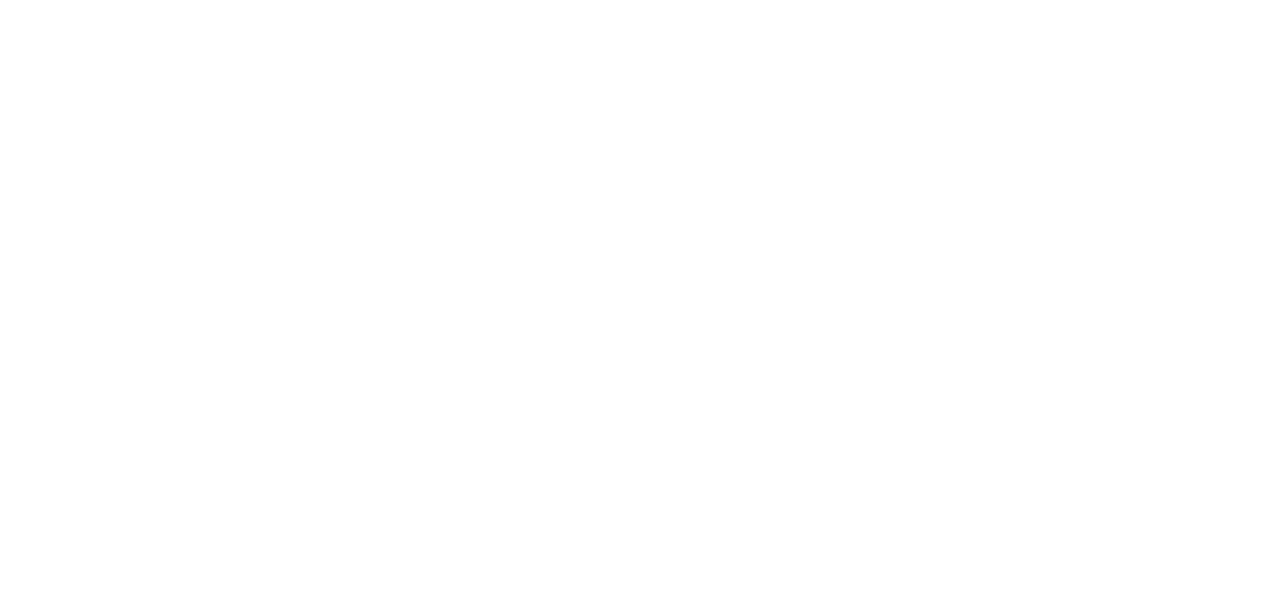
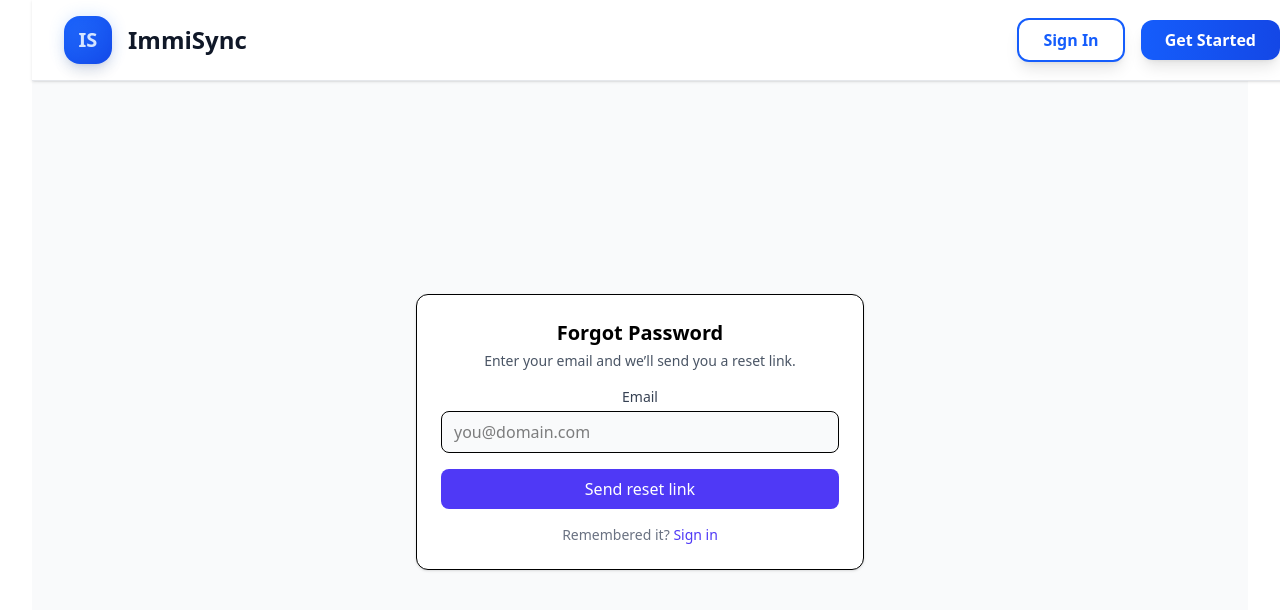
Before and after one commit to Jaswant-05/Immi-Sync, a React (Vite) app in the folder frontend/: page /forgot-password in a window 1280 px wide. Before the commit this address had no page. Shown: the top 610 px of the page. Built offline with nearby package versions, Linux system fonts and the light colour scheme.

Commit message:
Added Pages for email verification and forgot password

```diff
--- a/frontend/src/App.jsx
+++ b/frontend/src/App.jsx
@@ -17,6 +17,9 @@
 import { ClientTasks } from './pages/client/Task'
 import { Plans } from './pages/consultancy/Plans'
 import { SignIn } from './pages/signIn/signIn'
+import { ForgotPassword } from './pages/common/ForgotPassword'
+import { ResetPassword } from './pages/common/ResetPassword'
+import { VerifyEmail } from './pages/common/VerifyEmail'
 
 
 function App() {
@@ -30,6 +33,9 @@
           <Route path='/signin' element={<NavLayout> <SignIn /></NavLayout>}/>
           <Route path='/onboard' element={<NavLayout><Onboard /></NavLayout>} />
           <Route path="/plan" element={<NavLayout><Plans/></NavLayout>}/>
+          <Route path="/forgot-password" element={<NavLayout><ForgotPassword/></NavLayout>}/>
+          <Route path="/reset-password" element={<NavLayout><ResetPassword/></NavLayout>}/>
+          <Route path="/verify-email" element={<NavLayout><VerifyEmail/></NavLayout>}/>
 
           <Route path="/consultancy" element={<SideLayout />}>
             <Route path="dashboard" element={<Dashboard />} />
--- /dev/null
+++ b/frontend/src/pages/common/ForgotPassword.jsx
@@ -0,0 +1,67 @@
+import axios from "axios";
+import { useState } from "react";
+import { useNavigate, Link } from "react-router-dom";
+
+export const ForgotPassword = () => {
+  const [email, setEmail] = useState("");
+  const [sending, setSending] = useState(false);
+  const [ok, setOk] = useState(false);
+  const [err, setErr] = useState("");
+  const navigate = useNavigate();
+
+  const onSubmit = async (e) => {
+    e.preventDefault();
+    setErr("");
+    setOk(false);
+    setSending(true);
+    try {
+      await axios.post(`${import.meta.env.VITE_BACKEND_URL}/auth/reset-password`, {
+        email: String(email).trim().toLowerCase(),
+      });
+      setOk(true);
+      navigate("/signin")
+    } catch (e) {
+      setErr(e?.response?.data?.message || "Failed to send reset email");
+    } finally {
+      setSending(false);
+    }
+  };
+
+  return (
+    <div className="min-h-screen grid place-items-center bg-gray-50 px-4">
+      <form onSubmit={onSubmit} className="w-full max-w-md bg-white border rounded-xl p-6 shadow-sm">
+        <h1 className="text-xl font-semibold">Forgot Password</h1>
+        <p className="text-sm text-gray-600 mt-1">
+          Enter your email and we’ll send you a reset link.
+        </p>
+
+        <label className="block text-sm font-medium text-gray-700 mt-4 mb-1">Email</label>
+        <input
+          type="email"
+          required
+          placeholder="you@domain.com"
+          value={email}
+          onChange={(e) => setEmail(e.target.value)}
+          className="w-full border rounded-lg px-3 py-2 bg-gray-50 focus:outline-none focus:ring-2 focus:ring-indigo-500/20 focus:border-indigo-500"
+        />
+
+        <button
+          type="submit"
+          disabled={sending}
+          className={`mt-4 w-full rounded-lg px-3 py-2 text-white ${
+            sending ? "bg-indigo-400" : "bg-indigo-600 hover:bg-indigo-700"
+          }`}
+        >
+          {sending ? "Sending…" : "Send reset link"}
+        </button>
+
+        {ok && <p className="text-green-600 text-sm mt-3">Check your email for the reset link.</p>}
+        {err && <p className="text-red-600 text-sm mt-3">{err}</p>}
+
+        <div className="text-sm text-gray-500 mt-4">
+          Remembered it? <Link className="text-indigo-600" to="/signin">Sign in</Link>
+        </div>
+      </form>
+    </div>
+  );
+};
--- /dev/null
+++ b/frontend/src/pages/common/ResetPassword.jsx
@@ -0,0 +1,93 @@
+import axios from "axios";
+import { useState } from "react";
+import { Link, useNavigate, useSearchParams } from "react-router-dom";
+
+export const ResetPassword = () => {
+  const [params] = useSearchParams();
+  const navigate = useNavigate();
+  const token = params.get("token");
+
+  const [pw1, setPw1] = useState("");
+  const [pw2, setPw2] = useState("");
+  const [saving, setSaving] = useState(false);
+  const [ok, setOk] = useState(false);
+  const [err, setErr] = useState("");
+
+  const onSubmit = async (e) => {
+    e.preventDefault();
+    setErr("");
+    if (!token) return setErr("Invalid or missing reset token.");
+    if (pw1.length < 8) return setErr("Password must be at least 8 characters.");
+    if (pw1 !== pw2) return setErr("Passwords do not match.");
+
+    setSaving(true);
+    try {
+      await axios.post(`${import.meta.env.VITE_BACKEND_URL}/auth/complete-password-reset`, {
+        token,
+        newPassword: pw1,
+      });
+      setOk(true);
+      setTimeout(() => navigate("/signin"), 1500);
+    } catch (e) {
+      setErr(e?.response?.data?.message || "Failed to reset password");
+    } finally {
+      setSaving(false);
+    }
+  };
+
+  if (!token) {
+    return (
+      <div className="min-h-screen grid place-items-center bg-gray-50 px-4">
+        <div className="bg-white border rounded-xl p-6 shadow-sm max-w-md w-full">
+          <p className="text-red-600">Reset link is invalid.</p>
+          <Link className="text-indigo-600 text-sm inline-block mt-2" to="/forgot-password">
+            Request a new link
+          </Link>
+        </div>
+      </div>
+    );
+  }
+
+  return (
+    <div className="min-h-screen grid place-items-center bg-gray-50 px-4">
+      <form onSubmit={onSubmit} className="w-full max-w-md bg-white border rounded-xl p-6 shadow-sm">
+        <h1 className="text-xl font-semibold">Set a new password</h1>
+
+        <label className="block text-sm font-medium text-gray-700 mt-4 mb-1">New password</label>
+        <input
+          type="password"
+          required
+          minLength={8}
+          placeholder="********"
+          value={pw1}
+          onChange={(e) => setPw1(e.target.value)}
+          className="w-full border rounded-lg px-3 py-2 bg-gray-50 focus:outline-none focus:ring-2 focus:ring-indigo-500/20 focus:border-indigo-500"
+        />
+
+        <label className="block text-sm font-medium text-gray-700 mt-4 mb-1">Confirm new password</label>
+        <input
+          type="password"
+          required
+          minLength={8}
+          placeholder="********"
+          value={pw2}
+          onChange={(e) => setPw2(e.target.value)}
+          className="w-full border rounded-lg px-3 py-2 bg-gray-50 focus:outline-none focus:ring-2 focus:ring-indigo-500/20 focus:border-indigo-500"
+        />
+
+        <button
+          type="submit"
+          disabled={saving}
+          className={`mt-4 w-full rounded-lg px-3 py-2 text-white ${
+            saving ? "bg-indigo-400" : "bg-indigo-600 hover:bg-indigo-700"
+          }`}
+        >
+          {saving ? "Saving…" : "Reset password"}
+        </button>
+
+        {ok && <p className="text-green-600 text-sm mt-3">Password changed. Redirecting…</p>}
+        {err && <p className="text-red-600 text-sm mt-3">{err}</p>}
+      </form>
+    </div>
+  );
+};
--- /dev/null
+++ b/frontend/src/pages/common/VerifyEmail.jsx
@@ -0,0 +1,44 @@
+import axios from "axios";
+import { useState } from "react";
+import { useEffect } from "react";
+import { Link, useNavigate, useSearchParams } from "react-router-dom";
+
+export const VerifyEmail = () => {
+  const [params] = useSearchParams();
+  const navigate = useNavigate();
+  const [state, setState] = useState("loading");
+  const token = params.get("token");
+
+  console.log(token);
+  useEffect(() => {
+    (async () => {
+      try {
+        if (!token) throw new Error("Missing token");
+        await axios.get(`${import.meta.env.VITE_BACKEND_URL}/auth/verify-email`, {
+          params: { token },
+        });
+        setState("success");
+        setTimeout(() => navigate("/signin"), 1500);
+      } catch (e) {
+        setState("error");
+      }
+    })();
+  }, [token, navigate]);
+
+  return (
+    <div className="min-h-screen grid place-items-center bg-gray-50 px-4">
+      <div className="bg-white border rounded-xl p-6 shadow-sm max-w-md w-full text-center">
+        {state === "loading" && <p>Verifying your email…</p>}
+        {state === "success" && <p className="text-green-600">Email verified! Redirecting…</p>}
+        {state === "error" && (
+          <>
+            <p className="text-red-600">Verification link is invalid.</p>
+            <Link className="text-indigo-600 text-sm inline-block mt-2" to="/signin">
+              Go to sign in
+            </Link>
+          </>
+        )}
+      </div>
+    </div>
+  );
+};
--- a/frontend/src/pages/consultancy/Dashboard.jsx
+++ b/frontend/src/pages/consultancy/Dashboard.jsx
@@ -7,7 +7,7 @@
 const DashboardSkeleton = () => (
     <div className="flex flex-col w-full overflow-auto">
         <div className="text-2xl font-bold w-full px-6 py-4 bg-white">
-            <p>Welcome!</p>
+            <p>Dashboard</p>
         </div>
         <div className="">
             <div className="grid grid-cols-1 md:grid-cols-2 lg:grid-cols-4 gap-4 my-8 px-6 h-full">
@@ -145,7 +145,7 @@
     return (
         <div className="flex flex-col w-full overflow-auto">
             <div className="text-2xl font-bold w-full px-6 py-4 border-b border-gray-200 bg-white">
-                <p>Welcome NNC</p>
+                <p>Dashboard</p>
             </div>
             <div className="">
                 <div className="grid grid-cols-1 md:grid-cols-2 lg:grid-cols-4 gap-4 my-8 px-6 h-full">
--- a/frontend/src/pages/consultancy/Onboard.jsx
+++ b/frontend/src/pages/consultancy/Onboard.jsx
@@ -53,7 +53,7 @@
 
       console.log("Sending payload:", payload);
 
-      const response = await axios.post("http://localhost:3000/api/v1/auth/signup", payload);
+      const response = await axios.post(`${import.meta.env.VITE_BACKEND_URL}/auth/signup`, payload);
       console.log(response.data.result);
 
       setToken({
--- a/frontend/src/pages/consultancy/Plans.jsx
+++ b/frontend/src/pages/consultancy/Plans.jsx
@@ -32,7 +32,7 @@
       console.log(priceId);
 
       const { data } = await axios.post(
-        "http://localhost:3000/api/v1/stripe/create-checkout-session",
+        `${import.meta.env.VITE_BACKEND_URL}/stripe/create-checkout-session`,
         { priceId },
         {
           headers: {
--- a/frontend/src/pages/signIn/SignIn.jsx
+++ b/frontend/src/pages/signIn/SignIn.jsx
@@ -3,7 +3,7 @@
 import { Button } from "../../ui/Button";
 import { useForm } from "react-hook-form";
 import axios from "axios"
-import { useNavigate } from "react-router-dom";
+import { Link, useNavigate } from "react-router-dom";
 import { useSetRecoilState } from "recoil";
 import { useAuth } from "../../hooks/useAuth";
 import { authAtom } from "../../Recoil/atoms/authAtom";
@@ -16,7 +16,7 @@
     const onSubmit = async (data) => {
     try {
 
-        const response = await axios.post("http://localhost:3000/api/v1/auth/signin", {
+        const response = await axios.post(`${import.meta.env.VITE_BACKEND_URL}/auth/signin`, {
             username: data.emailAddress,
             password: data.password,
         });
@@ -67,7 +67,7 @@
                             type="text"
                             name="emailAddress"
                             label="Email Address"
-                            register={register} r
+                            register={register}
                             required="Please enter a valid email address"
                             pattern={{
                                 value: /^[^\s@]+@[^\s@]+\.[^\s@]+$/,
@@ -93,6 +93,12 @@
                         {errors.password && <p className="text-[12px] text-red-500">{errors.password.message}</p>}
                     </div>
 
+                    <div className="mt-2 text-right">
+                        <Link to="/forgot-password" className="text-sm text-blue-600 hover:underline">
+                            Forgot password?
+                        </Link>
+                    </div>
+
                     <Button
                         variant="secondary"
                         className="w-full flex justify-center gap-2"
```
